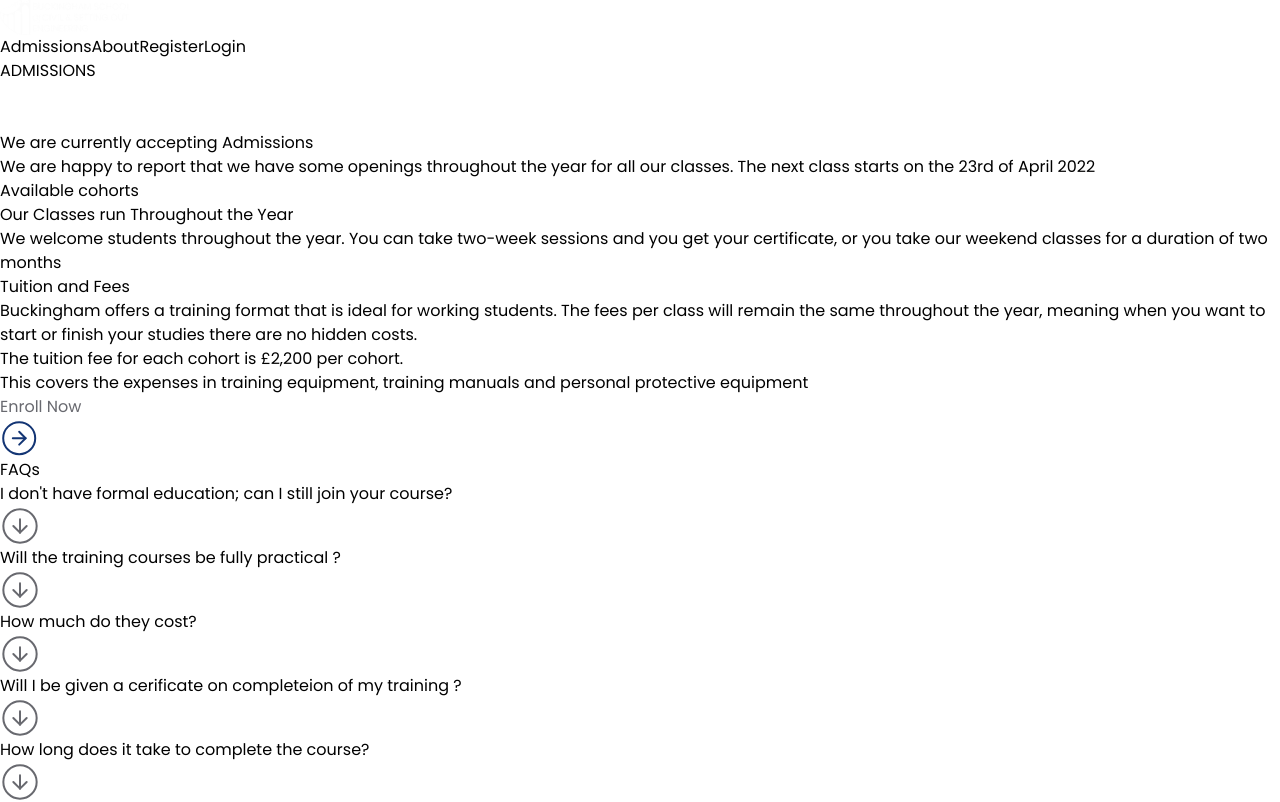
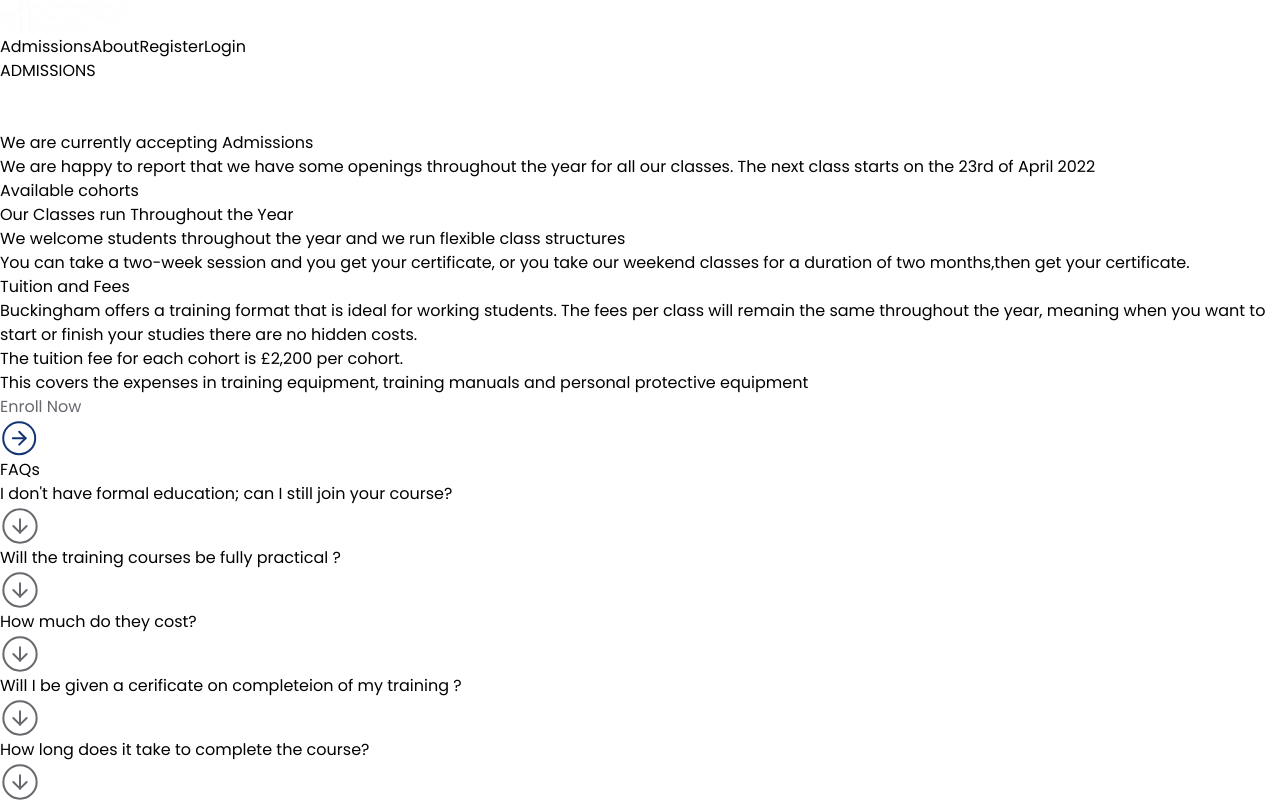
Before and after one commit to pkogolo/BSchEngineering, a React (Vite) app: page /admissions in a window 1280 px wide. Shown: the top 802 px of the page. Built offline with nearby package versions, Linux system fonts and the light colour scheme; grey boxes are pictures that could not be loaded; the HTML template or start-up script is replaced by a standard one.

Commit message:
Updates to the admissions page

```diff
--- a/src/Pages/Admissions.jsx
+++ b/src/Pages/Admissions.jsx
@@ -48,7 +48,7 @@
 
       <TitleContentBox
         title="Our Classes run Throughout the Year"
-        paragraph="We welcome students throughout the year. You can take two-week sessions and you get your certificate, or you take our weekend classes for a duration of two months
+        paragraph="We welcome students throughout the year and we run flexible class structures/n You can take a two-week session and you get your certificate, or you take our weekend classes for a duration of two months,then get your certificate.
         "
       />
       <TitleContentBox
```
